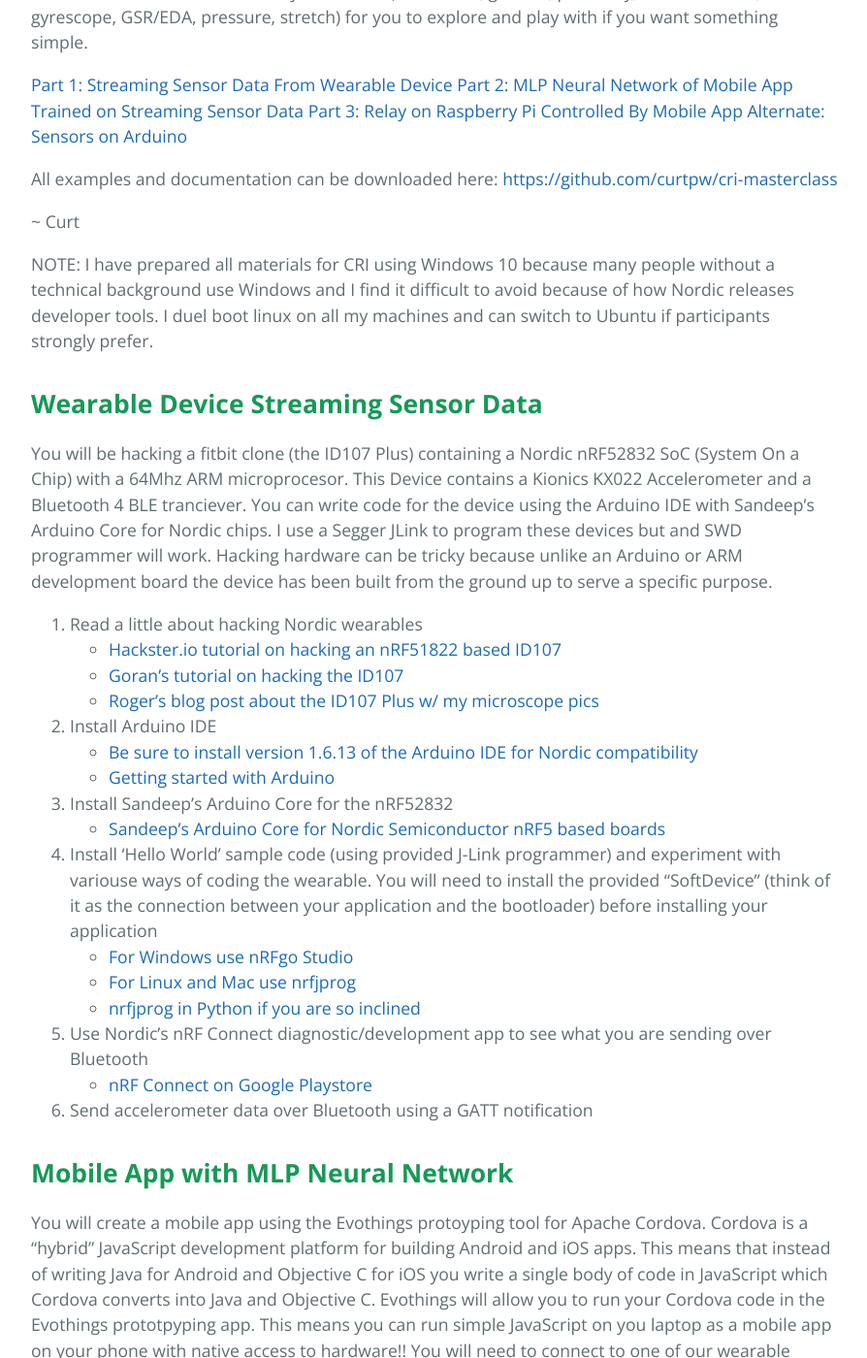
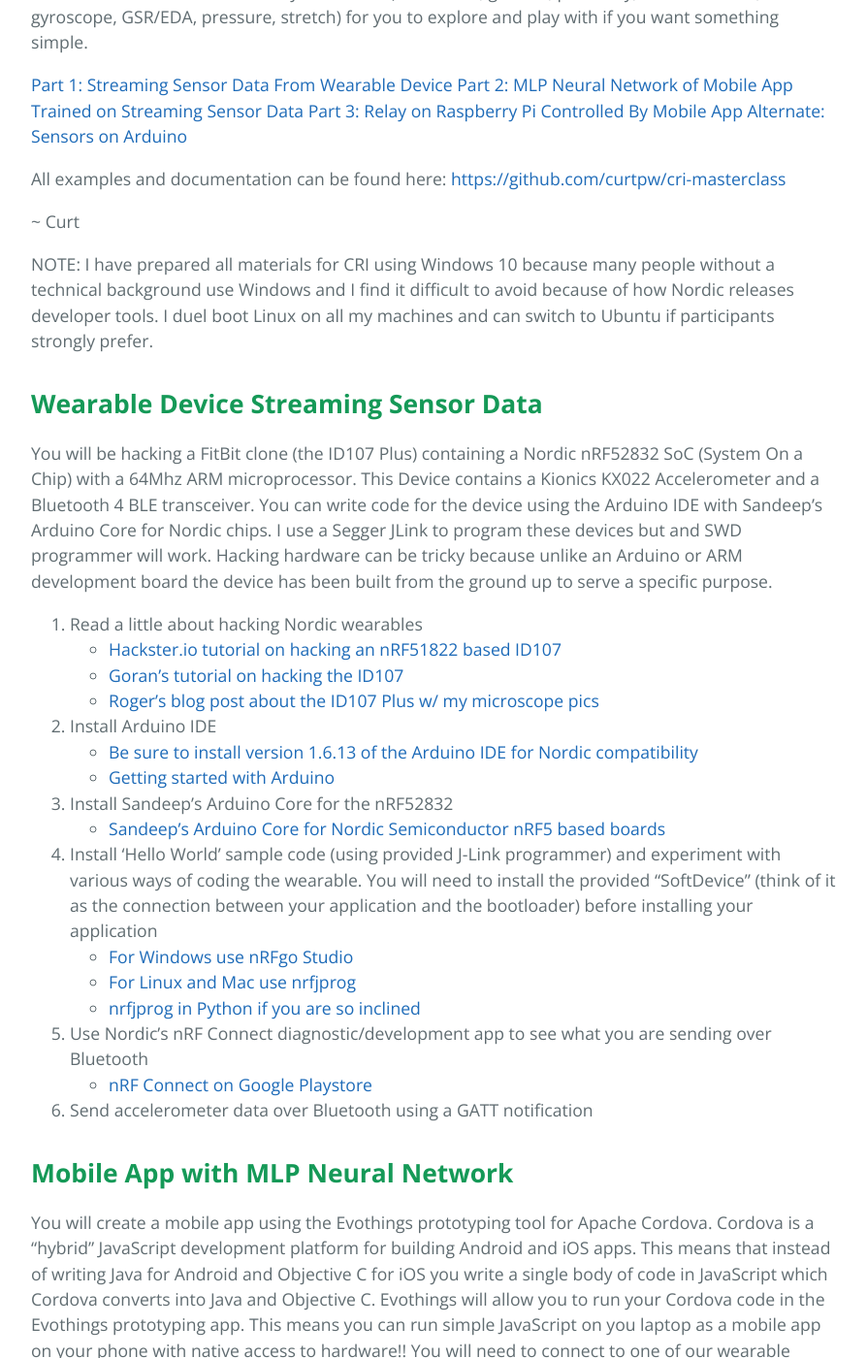
Before and after one commit to curtpw/cri, a Jekyll site: the page built from index.md, in a window 1280 px wide and 1400 px high, scrolled down 1242 px. Shown: the whole window at 97% size, without its empty margins (192-1086 px from the left). Built offline with Jekyll 4.4.1, drawn with Linux system fonts in a browser that asks for light colours; nearby versions of some CDN libraries; some of the changed text lies outside the part shown.

```diff
--- a/index.md
+++ b/index.md
@@ -10,22 +10,22 @@ layout: default
 
 ## [](#master)__Wearable Devices, Neural Networks on Mobile Apps, Controlling IoT~__
 
-Your goal is to **hack a**n off the shelf **wearable device, send accelerometer data** from the hacked device **to a mobile app** which we will create, build **and train a neural network** in the mobile app to detect a specific set of wearable device data, and use the sensor data detection results **to control a modified plasma globe** connected to a Raspberry Pi over Bluetooth. I have devided the project into three seperable parts. If all participants want to do mobile apps (the easient from a hardware perspective) I can provide necessary sensor data for you. I also have a number of Arduino microcontrollers and a wide array of sensors (Heart Rate, gesture, proximity, accelerometer, gyrescope, GSR/EDA, pressure, stretch) for you to explore and play with if you want something simple.
+Your goal is to **hack an off the shelf wearable device, send accelerometer data** from the hacked device **to a mobile app** which we will create, build **and train a neural network** in the mobile app to detect a specific set of wearable device data, and use the sensor data detection results **to control a modified plasma globe** connected to a Raspberry Pi over Bluetooth. I have divided the project into three separable parts. If all participants want to do mobile apps (the easiest from a hardware perspective) I can provide necessary sensor data for you. I also have a number of Arduino microcontrollers and a wide array of sensors (Heart Rate, gesture, proximity, accelerometer, gyroscope, GSR/EDA, pressure, stretch) for you to explore and play with if you want something simple.
 
 [Part 1: Streaming Sensor Data From Wearable Device](#wearable-device)
 [Part 2: MLP Neural Network of Mobile App Trained on Streaming Sensor Data](#mobile-app)
 [Part 3: Relay on Raspberry Pi Controlled By Mobile App](#raspberry-pi)
 [Alternate: Sensors on Arduino](#sensors)
 
-All examples and documentation can be downloaded here: [https://github.com/curtpw/cri-masterclass](https://github.com/curtpw/cri-masterclass)
+All examples and documentation can be found here: [https://github.com/curtpw/cri-masterclass](https://github.com/curtpw/cri-masterclass)
 
 ~ Curt
 
-NOTE: I have prepared all materials for CRI using Windows 10 because many people without a technical background use Windows and I find it difficult to avoid because of how Nordic releases developer tools. I duel boot linux on all my machines and can switch to Ubuntu if participants strongly prefer.
+NOTE: I have prepared all materials for CRI using Windows 10 because many people without a technical background use Windows and I find it difficult to avoid because of how Nordic releases developer tools. I duel boot Linux on all my machines and can switch to Ubuntu if participants strongly prefer.
 
 ## [](#wearable-device)**Wearable Device Streaming Sensor Data**
 
-You will be hacking a fitbit clone (the ID107 Plus) containing a Nordic nRF52832 SoC (System On a Chip) with a 64Mhz ARM microprocesor. This Device contains a Kionics KX022 Accelerometer and a Bluetooth 4 BLE tranciever. You can write code for the device using the Arduino IDE with Sandeep's Arduino Core for Nordic chips. I use a Segger JLink to program these devices but and SWD programmer will work. Hacking hardware can be tricky because unlike an Arduino or ARM development board the device has been built from the ground up to serve a specific purpose.
+You will be hacking a FitBit clone (the ID107 Plus) containing a Nordic nRF52832 SoC (System On a Chip) with a 64Mhz ARM microprocessor. This Device contains a Kionics KX022 Accelerometer and a Bluetooth 4 BLE transceiver. You can write code for the device using the Arduino IDE with Sandeep's Arduino Core for Nordic chips. I use a Segger JLink to program these devices but and SWD programmer will work. Hacking hardware can be tricky because unlike an Arduino or ARM development board the device has been built from the ground up to serve a specific purpose.
 
 1. Read a little about hacking Nordic wearables
 	* [Hackster.io tutorial on hacking an nRF51822 based ID107](https://www.hackster.io/smarty-the-team/smarty-the-watch-arduino-smartwatch-b9f7c4)
@@ -36,7 +36,7 @@ You will be hacking a fitbit clone (the ID107 Plus) containing a Nordic nRF52832
 	* [Getting started with Arduino](https://www.arduino.cc/en/Guide/HomePage)
 3. Install Sandeep's Arduino Core for the nRF52832
 	* [Sandeep's Arduino Core for Nordic Semiconductor nRF5 based boards](https://github.com/sandeepmistry/arduino-nRF5)
-4. Install 'Hello World' sample code (using provided J-Link programmer) and experiment with variouse ways of coding the wearable. You will need to install the provided "SoftDevice" (think of it as the connection between your application and the bootloader) before installing your application
+4. Install 'Hello World' sample code (using provided J-Link programmer) and experiment with various ways of coding the wearable. You will need to install the provided "SoftDevice" (think of it as the connection between your application and the bootloader) before installing your application
 	* [For Windows use nRFgo Studio](https://devzone.nordicsemi.com/blogs/840/nrfjprog-pynrfjprog-intro-mac-os-x-linux-now-suppo/)
 	* [For Linux and Mac use nrfjprog](https://www.nordicsemi.com/eng/Products/2.4GHz-RF/nRFgo-Studio)
 	* [nrfjprog in Python if you are so inclined](https://github.com/NordicSemiconductor/nRF5-universal-prog)
@@ -47,8 +47,8 @@ You will be hacking a fitbit clone (the ID107 Plus) containing a Nordic nRF52832
 
 ## [](#mobile-app)**Mobile App with MLP Neural Network**
 
-You will create a mobile app using the Evothings protoyping tool for Apache Cordova. Cordova is a "hybrid" JavaScript development platform for building Android and iOS apps. This means that instead of writing Java for Android and Objective C for iOS you write a single body of code in JavaScript which Cordova converts into Java and Objective C. Evothings will allow you to run your Cordova code in the Evothings prototpyping app. This means you can run simple JavaScript on you laptop as a mobile app on your phone with native access to hardware!! You will need to connect to one of our wearable devices using Bluetooth and then pull data from the device using a GATT Notification Characteristic. You can use the Evothings console tool to monitor your app code the same way you would use the Chrome Dev Tools console during web development. Once you have your data its time to push it into a neural network. Synaptic a very easy to use framework for implementing MLP (Multi Layer Perceptron) neural nets in JavaScript. It is fairly simple compared to common data science tools but this very simplicity makes it perfect for real time data using minimal compuational resources (like a phone). Substantial training can be accomplished in seconds.
-_NOTE: There should be iOS equivelents of all the Android apps I've linked_
+You will create a mobile app using the Evothings prototyping tool for Apache Cordova. Cordova is a "hybrid" JavaScript development platform for building Android and iOS apps. This means that instead of writing Java for Android and Objective C for iOS you write a single body of code in JavaScript which Cordova converts into Java and Objective C. Evothings will allow you to run your Cordova code in the Evothings prototyping app. This means you can run simple JavaScript on you laptop as a mobile app on your phone with native access to hardware!! You will need to connect to one of our wearable devices using Bluetooth and then pull data from the device using a GATT Notification Characteristic. You can use the Evothings console tool to monitor your app code the same way you would use the Chrome Dev Tools console during web development. Once you have your data its time to push it into a neural network. Synaptic a very easy to use framework for implementing MLP (Multi Layer Perceptron) neural nets in JavaScript. It is fairly simple compared to common data science tools but this very simplicity makes it perfect for real time data using minimal computational resources (like a phone). Substantial training can be accomplished in seconds.
+_NOTE: There should be iOS equivalents of all the Android apps I've linked_
 
 1. Install Evothings Workbench on your laptop
 	* [Evothings webpage](https://evothings.com/doc/index.html)
@@ -64,13 +64,14 @@ _NOTE: There should be iOS equivelents of all the Android apps I've linked_
 6. Decide how you want to use synaptic.js, write some code and test it by using the a BLE peripheral simulator app to send test data to your neural network app running in Evothings Viewer
 	* [BLE Peripheral Simulator on Google Playstore](https://play.google.com/store/apps/details?id=io.github.webbluetoothcg.bletestperipheral)
 7. Get sensor data then build and train a neural network using streaming sensor data (you will want to collect and array of time series data)
-8. Test your neural net on live data and see how your results differ depending on how close the current device position approximates the position the device was in during traiing.
+8. Test your neural net on live data and see how your results differ depending on how close the current device position approximates the position the device was in during training.
 
 Once you have meaningful output from your neural net its time to send them to our hacked plasma globe over the internet.
 
 ## [](#raspberry-pi)**Plasma Globe with Raspberry Pi**
+![](https://curtpw.github.io/cri/images/plasma.jpg)
 
-I have soldered wires to the power switch of the Plasma Globe (yes, caps) so that the switch can be bypassed. These wires have been attached to a relay which is essentially a computer controlled switch. This relay will be attached to the GPIO (General Purpose Input Output pins). You will configure the Pi so that it can be accessed over bluetooth and made to turn the Plasma Globe on an off. If we are trying to display a non-binary value we might make the Plasma Globe turn on an off at variouse speeds - low speed for a low value and high speed or even always on for a high value. You may have trouble connecting to two devices at once (the hacke dwearable and the Pi Zero) in which case you will have to switch disconnect from the one device before connecting to the other.
+I have soldered wires to the power switch of the Plasma Globe (yes, caps) so that the switch can be bypassed. These wires have been attached to a relay which is essentially a computer controlled switch. This relay will be attached to the GPIO (General Purpose Input Output pins). You will configure the Pi so that it can be accessed over Bluetooth and made to turn the Plasma Globe on an off. If we are trying to display a non-binary value we might make the Plasma Globe turn on an off at various speeds - low speed for a low value and high speed or even always on for a high value. You may have trouble connecting to two devices at once (the hacker wearable and the Pi Zero) in which case you will have to switch disconnect from the one device before connecting to the other.
 
 1.	If you have not already completed the mobile app above install Evothings as instructed above. A large portion of this project section also includes mobile app development using Evothings.
 2.	Take a look at the Evothings Raspberry Pi example and download the example files
@@ -104,10 +105,10 @@ Sensors:
 	* [Sparkfun product page for MAX30105 (works with 30101)](https://learn.sparkfun.com/tutorials/max30105-particle-and-pulse-ox-sensor-hookup-guide)
 	* [Sparkfun Arduino library and example code](https://github.com/sparkfun/SparkFun_MAX3010x_Sensor_Library)
 
-3.	MPU-9250: combined accelerometer, gyrescope and magnetometer
+3.	MPU-9250: combined accelerometer, gyroscope and magnetometer
 	* [Sparkfun product page](https://www.sparkfun.com/products/13762)
 
-4.  MPU-6050: combined accelerometer and gyrescope
+4.  MPU-6050: combined accelerometer and gyroscope
 	* [Arduino product page](https://playground.arduino.cc/Main/MPU-6050)
 	* [Sparkfun product page](https://www.sparkfun.com/products/11028)
 
```
Also changed, not shown: other parts of index.md (+5 -5 lines), images/plasma.jpg (added), 3 other files.
